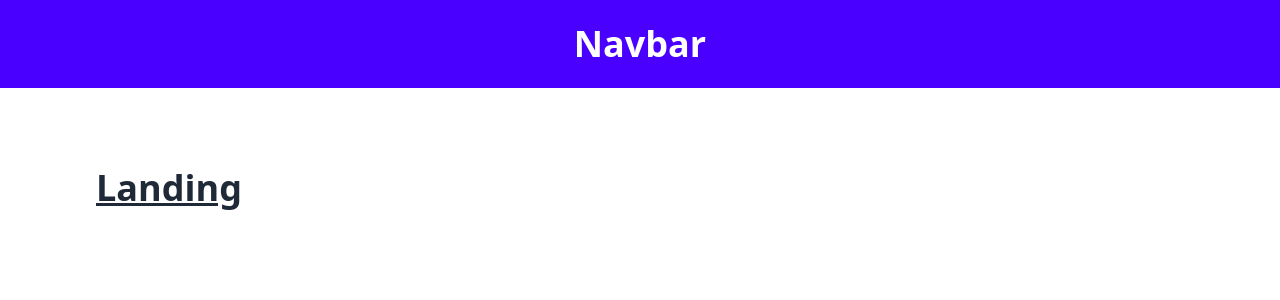
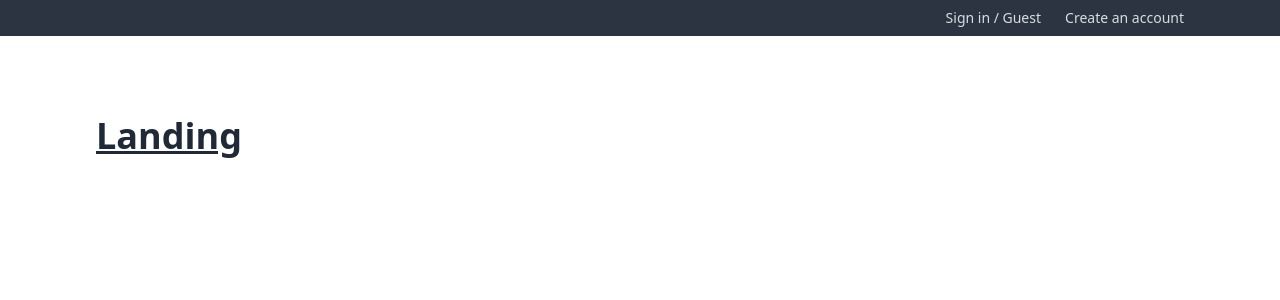
Before and after one commit to pktcodes/comfy-store-react-project-v2, a React (Vite) app: page / in a window 1280 px wide. Shown: the top 300 px of the page. Built offline with nearby package versions, Linux system fonts and the light colour scheme.

Commit message:
Header Component

```diff
--- /dev/null
+++ b/src/components/Header.jsx
@@ -0,0 +1,22 @@
+import { Link } from "react-router-dom";
+
+const Header = () => {
+  return (
+    <header className="bg-neutral py-2 text-neutral-content">
+      <div className="align-element flex justify-center sm:justify-end">
+        {/* USER */}
+        {/* LINK */}
+        <div className="flex items-center gap-x-6 text-xs sm:text-sm">
+          <Link to="/login" className="link-hover link">
+            Sign in / Guest
+          </Link>
+          <Link to="/register" className="link-hover link">
+            Create an account
+          </Link>
+        </div>
+      </div>
+    </header>
+  );
+};
+
+export default Header;
--- a/src/components/index.js
+++ b/src/components/index.js
@@ -1,2 +1,3 @@
 export { default as FormInput } from "./FormInput";
 export { default as SubmitButton } from "./SubmitButton";
+export { default as Header } from "./Header";
--- a/src/pages/HomeLayout.jsx
+++ b/src/pages/HomeLayout.jsx
@@ -1,11 +1,11 @@
 import { Outlet } from "react-router-dom";
+
+import { Header } from "../components";
 
 const HomeLayout = () => {
   return (
     <>
-      <div className="bg-primary p-6 text-center text-4xl font-bold  capitalize text-white">
-        navbar
-      </div>
+      <Header />
       <section className="align-element py-20">
         <Outlet />
       </section>
```
